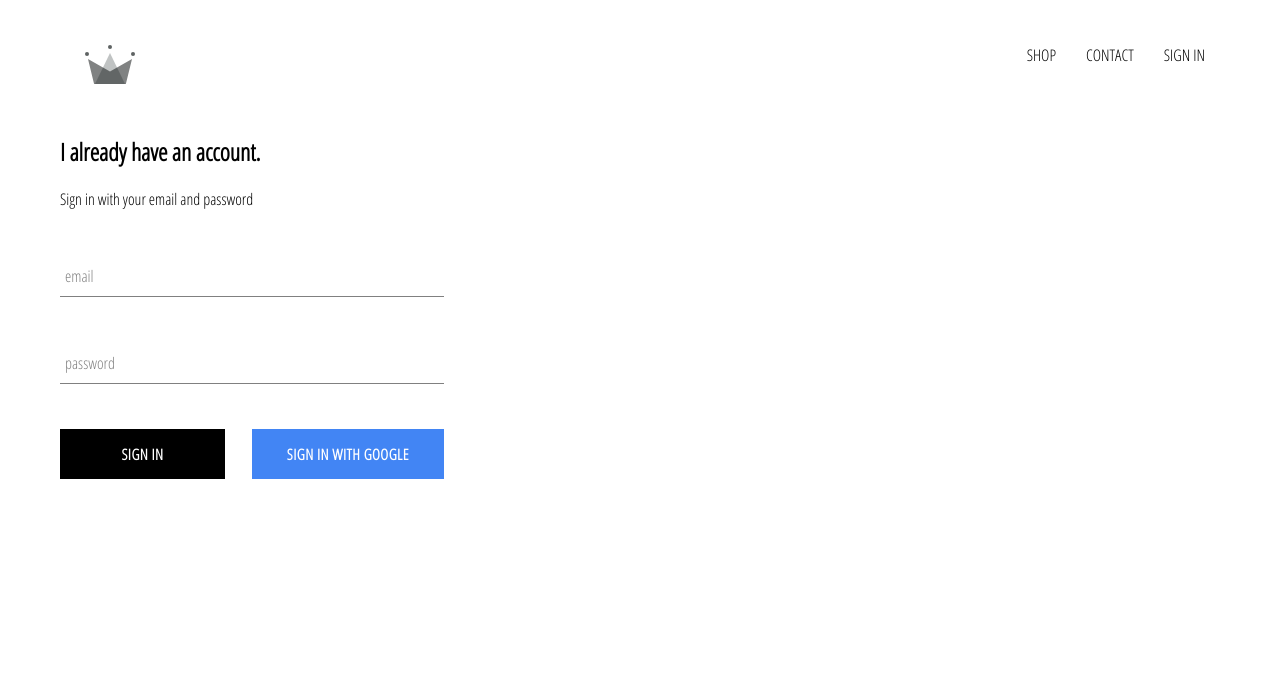
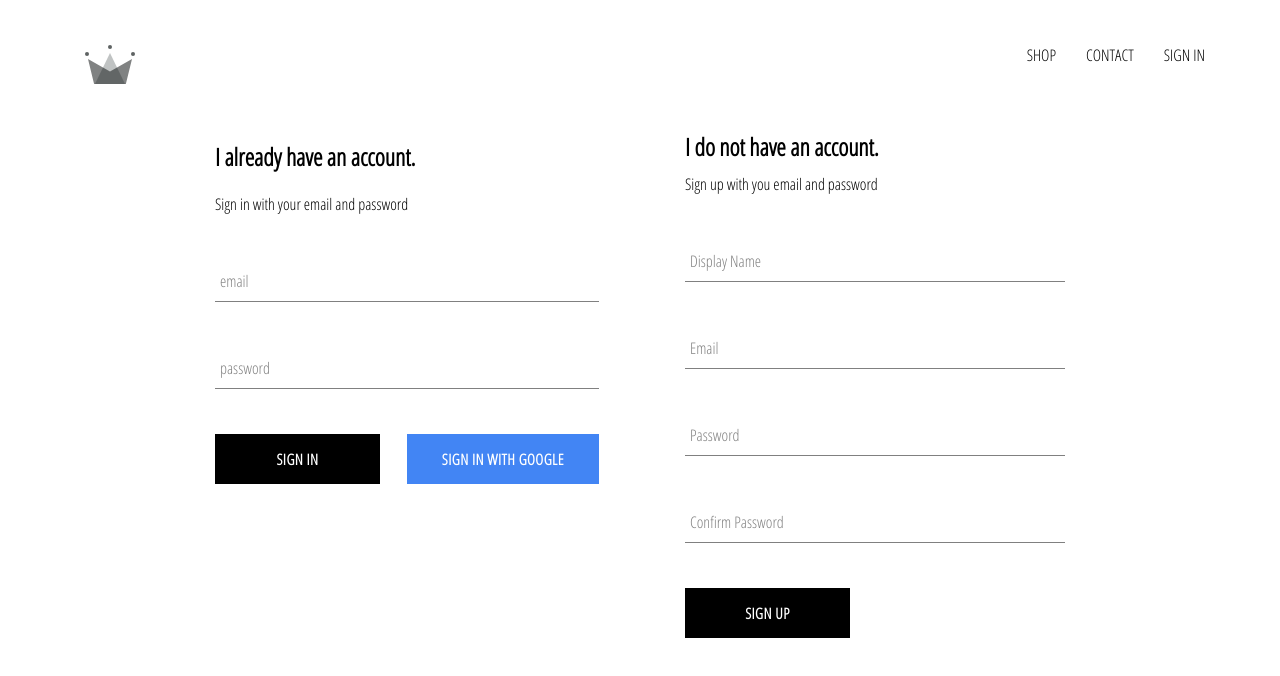
Before and after one commit to d4v1dk/crwn-clothing, a React (Create React App) app: page /signin in a window 1280 px wide. Shown: the top 676 px of the page. Built offline with nearby package versions, Linux system fonts and the light colour scheme; no server answers.

Commit message:
implemented firebase utils, store users in database

```diff
--- a/src/App.js
+++ b/src/App.js
@@ -7,7 +7,7 @@
 import ShopPage from './pages/shop/shop.component';
 import SignInAndSignUp from './pages/sign-in-and-sign-up/sign-in-and-sign-up.component';
 import Header from './components/header/header.component';
-import { auth } from './firebase/firebase.utils';
+import { auth, createUserProfileDocument } from './firebase/firebase.utils';
 
 
 class App extends Component {
@@ -22,9 +22,22 @@
   unsubscribeFromAuth = null;
 
   componentDidMount() {
-    auth.onAuthStateChanged(user => {
-      this.setState({ currentUser: user });
-    })
+    this.unsubscribeFromAuth = auth.onAuthStateChanged(async userAuth => {
+      if (userAuth) {
+        const userRef = await createUserProfileDocument(userAuth);
+
+        userRef.onSnapshot(snapShot => {
+          this.setState({
+            currentUser: {
+              id: snapShot.id,
+              ...snapShot.data()
+            }
+          })
+        });
+      } else {
+        this.setState({ currentUser: null });
+      }
+    });
   }
 
   componentWillUnmount() {
--- /dev/null
+++ b/src/components/sign-up/sign-up.component.jsx
@@ -0,0 +1,100 @@
+import React, { Component } from 'react';
+
+import FormInput from '../form-input/form-input.component';
+import CustomButton from '../custom-button/custom-button.component';
+
+import './sign-up.styles.scss';
+import { auth, createUserProfileDocument } from '../../firebase/firebase.utils';
+
+class SignUp extends Component {
+    constructor() {
+        super();
+
+        this.state ={
+            displayName: '',
+            email: '',
+            password: '',
+            confirmPassword: ''
+        }
+    }
+
+    handleSubmit = async event => {
+        event.preventDefault();
+
+        const { displayName, email, password, confirmPassword } = this.state;
+
+        if (password !== confirmPassword) {
+            alert("passwords don't match")
+            return;
+        }
+
+        try {
+            const { user } = await auth.createUserWithEmailAndPassword(email, password);
+
+            await createUserProfileDocument(user, { displayName });
+
+            this.setState({
+                displayName: '',
+                email: '',
+                password: '',
+                confirmPassword: ''
+            });
+        } catch (error) {
+            console.error(error);
+        }
+    };
+
+    handleChange = event => {
+        const { name, value } = event.target;
+
+        this.setState({ [name]: value});
+    }
+
+    render() {
+        const { displayName, email, password, confirmPassword } = this.state;
+
+        return (
+            <div className='sign-up'>
+                <h2 className='title'>I do not have an account.</h2>
+                <span>Sign up with you email and password</span>
+                <form className='sign-up-form' onSubmit={this.handleSubmit}>
+                    <FormInput
+                        type='text'
+                        name='displayName'
+                        value={displayName}
+                        label='Display Name'
+                        required
+                        onChange={this.handleChange}
+                    />
+                    <FormInput
+                        type='email'
+                        name='email'
+                        value={email}
+                        label='Email'
+                        required
+                        onChange={this.handleChange}
+                    />
+                    <FormInput
+                        type='password'
+                        name='password'
+                        value={password}
+                        label='Password'
+                        required
+                        onChange={this.handleChange}
+                    />
+                    <FormInput
+                        type='password'
+                        name='confirmPassword'
+                        value={confirmPassword}
+                        label='Confirm Password'
+                        required
+                        onChange={this.handleChange}
+                    />
+                    <CustomButton type='Submit'>Sign Up</CustomButton>
+                </form>
+            </div>
+        );
+    }
+}
+
+export default SignUp;
--- /dev/null
+++ b/src/components/sign-up/sign-up.styles.scss
@@ -0,0 +1,9 @@
+.sign-up {
+  display: flex;
+  flex-direction: column;
+  width: 380px;
+
+  .title {
+    margin: 10px 0;
+  }
+}
--- a/src/firebase/firebase.utils.js
+++ b/src/firebase/firebase.utils.js
@@ -10,7 +10,33 @@
     storageBucket: "crwn-clothing-8f966.appspot.com",
     messagingSenderId: "764100167447",
     appId: "1:764100167447:web:2feebe5af2a5c02897d952"
-}
+};
+
+export const createUserProfileDocument = async (userAuth, additionalData) => {
+    if (!userAuth) return;
+
+    const userRef = firestore.doc(`users/${userAuth.uid}`);
+
+    const snapShot = await userRef.get();
+
+    if (!snapShot.exists) {
+        const { displayName, email } = userAuth;
+        const createdAt = new Date();
+        try {
+            await userRef.set({
+                displayName,
+                email,
+                createdAt,
+                ...additionalData
+            });
+        } catch (error) {
+            console.log('error creating user', error.message);
+        }
+    }
+
+    return userRef;
+};
+
 
 firebase.initializeApp(config);
 
--- a/src/pages/sign-in-and-sign-up/sign-in-and-sign-up.component.jsx
+++ b/src/pages/sign-in-and-sign-up/sign-in-and-sign-up.component.jsx
@@ -1,6 +1,7 @@
 import React from 'react';
 
 import SignIn from '../../components/sign-in/sign-in.component';
+import SignUp from '../../components/sign-up/sign-up.component';
 
 import './sign-in-and-sign-up.styles.scss';
 
@@ -8,6 +9,7 @@
     return (
         <div className='sign-in-and-sign-up'>
             <SignIn />
+            <SignUp />
         </div>
     );
 };
--- a/src/pages/sign-in-and-sign-up/sign-in-and-sign-up.styles.scss
+++ b/src/pages/sign-in-and-sign-up/sign-in-and-sign-up.styles.scss
@@ -0,0 +1,6 @@
+.sign-in-and-sign-up {
+    width: 850px;
+    display: flex;
+    justify-content: space-between;
+    margin: 30px auto;
+}
```
